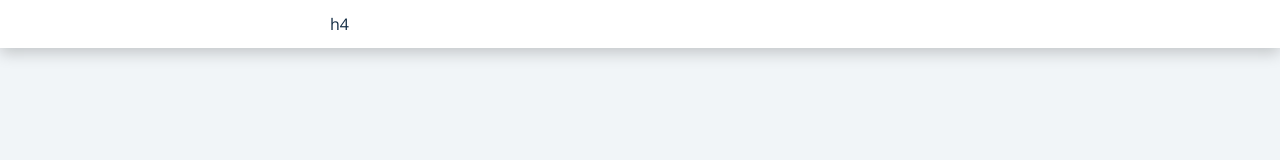
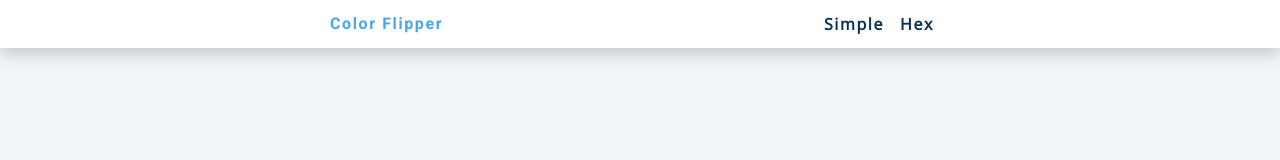
Before and after one commit to zigamak/JS-Projects, a plain HTML site: page 01_color_flipper/index.html in a window 1280 px wide. Drawn offline with nearby package versions, Linux system fonts and the light colour scheme.

Commit message:
Linked index and hex pages

```diff
--- a/01_color_flipper/index.html
+++ b/01_color_flipper/index.html
@@ -11,9 +11,18 @@
   <body>
     <nav>
       <div class="nav-center">
-          h4
+          <h4>Color flipper</h4>
+          <ul class="nav-links">
+            <li>
+              <a href="index.html">simple </a>
+            </li>
+            <li>
+              <a href="hex.html">hex </a>
+            </li>
+          </ul>
       </div>
     </nav>
+
     <!-- javascript -->
     <script src="app.js"></script>
   </body>
```
